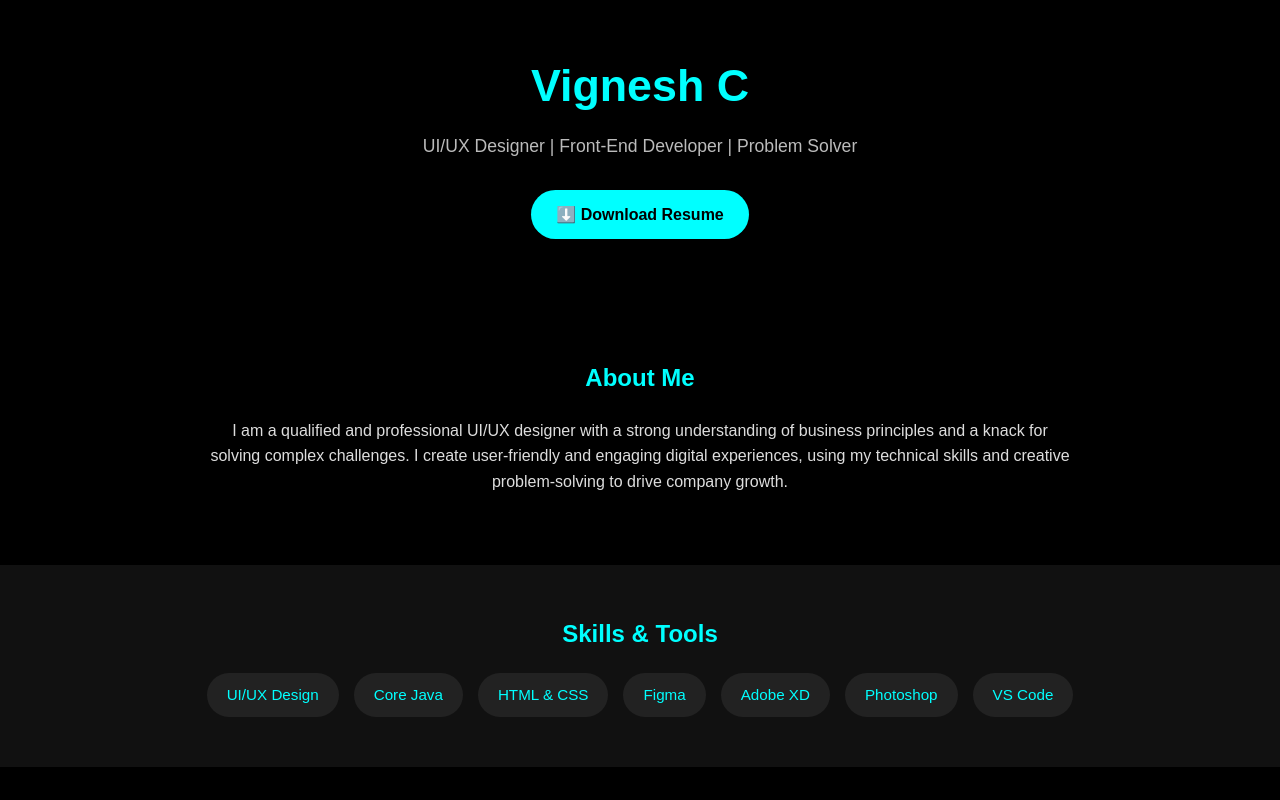
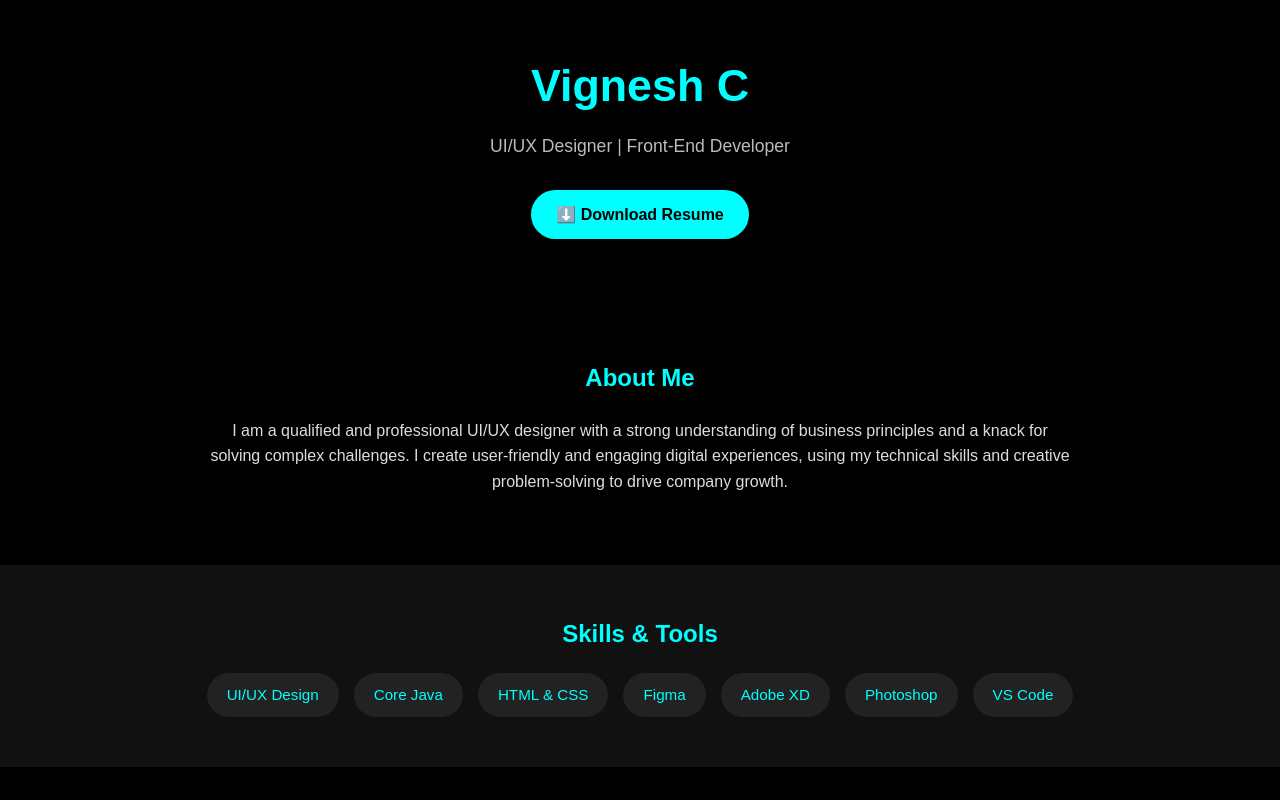
Before and after one commit to vigneshUI-UX/portfolio, a plain HTML site: page index.html in a window 1280 px wide. Shown: the top 800 px of the page. Drawn offline with Linux system fonts and the light colour scheme.

Commit message:
Update index.html

```diff
--- a/index.html
+++ b/index.html
@@ -152,7 +152,7 @@
 <body>
   <header>
     <h1>Vignesh C</h1>
-    <p>UI/UX Designer | Front-End Developer | Problem Solver</p>
+    <p>UI/UX Designer | Front-End Developer</p>
     <a class="btn" href="https://drive.google.com/file/d/1rWNZlCDKhEHnZbBTlavlp0DXCyv-rb5K/view?usp=sharing" download>⬇️ Download Resume</a>
   </header>
 
```
